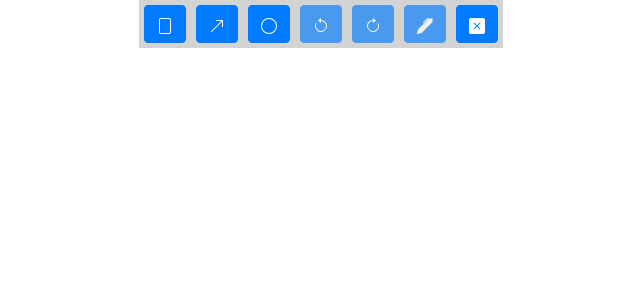
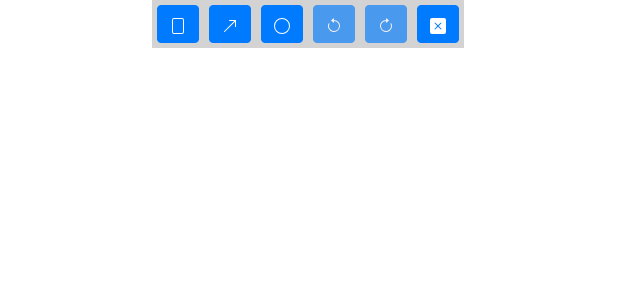
Before and after one commit to jda10/react-drawing-app, a React (Create React App) app: page / in a window 1280 px wide. Shown: the top 300 px of the page, without its empty margins (90-730 px from the left). Built offline with nearby package versions, Linux system fonts and the light colour scheme.

Commit message:
Hid pen draw from UI for now

```diff
--- a/package.json
+++ b/package.json
@@ -7,6 +7,7 @@
     "@testing-library/react": "^11.2.5",
     "@testing-library/user-event": "^12.8.3",
     "bootstrap": "^4.6.0",
+    "fabric": "^4.4.0",
     "react": "^17.0.1",
     "react-bootstrap": "^1.5.2",
     "react-dom": "^17.0.1",
--- a/src/App.js
+++ b/src/App.js
@@ -1,19 +1,9 @@
 import { useLayoutEffect, useState } from "react";
 import rough from 'roughjs/bundled/rough.esm';
 import Button from 'react-bootstrap/Button'
-
 import 'bootstrap/dist/css/bootstrap.min.css';
 const generator = rough.generator();
 
-function createElement(x1,y1,x2,y2, type){
-
-  let roughElement = null;
-  if(type === "line"){roughElement= generator.line(x1,y1, x2, y2)}
-  else if(type === "rectangle"){roughElement = generator.rectangle(x1,y1, x2-x1, y2-y1)}
-  else{roughElement = generator.ellipse(x1,y1, x2-x1, y2-y1)}
-
-  return{x1,y1,x2,y2, roughElement};
-}
 
 function App() {
 
@@ -22,7 +12,7 @@ function App() {
   const [drawing, setDrawing] = useState(false);
   const [elementType, setElementType] = useState("line");
   const [discardedElements] = useState([]);
-  var [geometric] = useState(true);
+  var [geometric, setGeometric] = useState(true);
 
   useLayoutEffect(() => {
 
@@ -33,14 +23,24 @@ function App() {
   })
 
   const handleMouseDown = (event) => {
+    if(elementType === "free"){setGeometric(false)};
     if(geometric){
       setDrawing(true);
     const {clientX, clientY} = event;
-
     const element = createElement(clientX, clientY,clientX, clientY, elementType);
     setElements(prevState => [...prevState, element]);
     }
   };
+
+  function createElement(x1,y1,x2,y2, type){
+
+    let roughElement = null;
+    if(type === "line"){roughElement= generator.line(x1,y1, x2, y2)}
+    else if(type === "rectangle"){roughElement = generator.rectangle(x1,y1, x2-x1, y2-y1)}
+    else{roughElement = generator.ellipse(x1,y1, x2-x1, y2-y1)}
+
+    return{x1,y1,x2,y2, roughElement};
+  }
   const redraw = () => {
     const canvas = document.getElementById('canvas');
     const context = canvas.getContext('2d');
@@ -152,7 +152,7 @@ function App() {
       <path d="M8 4.466V.534a.25.25 0 0 1 .41-.192l2.36 1.966c.12.1.12.284 0 .384L8.41 4.658A.25.25 0 0 1 8 4.466z"/>
     </svg>
     </Button>
-    <Button style={{margin: "5px"}} data-toggle="tooltip" title="Pen" onClick={()=>alert("Currently in progress")} disabled>
+    <Button style={{margin: "5px"}} data-toggle="tooltip" title="Pen" onClick={() => setElementType("free")} hidden>
     <svg xmlns="http://www.w3.org/2000/svg" width="16" height="16" fill="currentColor" className="bi bi-pen-fill" viewBox="0 0 16 16">
       <path d="M13.498.795l.149-.149a1.207 1.207 0 1 1 1.707 1.708l-.149.148a1.5 1.5 0 0 1-.059 2.059L4.854 14.854a.5.5 0 0 1-.233.131l-4 1a.5.5 0 0 1-.606-.606l1-4a.5.5 0 0 1 .131-.232l9.642-9.642a.5.5 0 0 0-.642.056L6.854 4.854a.5.5 0 1 1-.708-.708L9.44.854A1.5 1.5 0 0 1 11.5.796a1.5 1.5 0 0 1 1.998-.001z"/>
     </svg>
```
Also changed, not shown: 1 other file (tests, documents, lock files or other folders).
